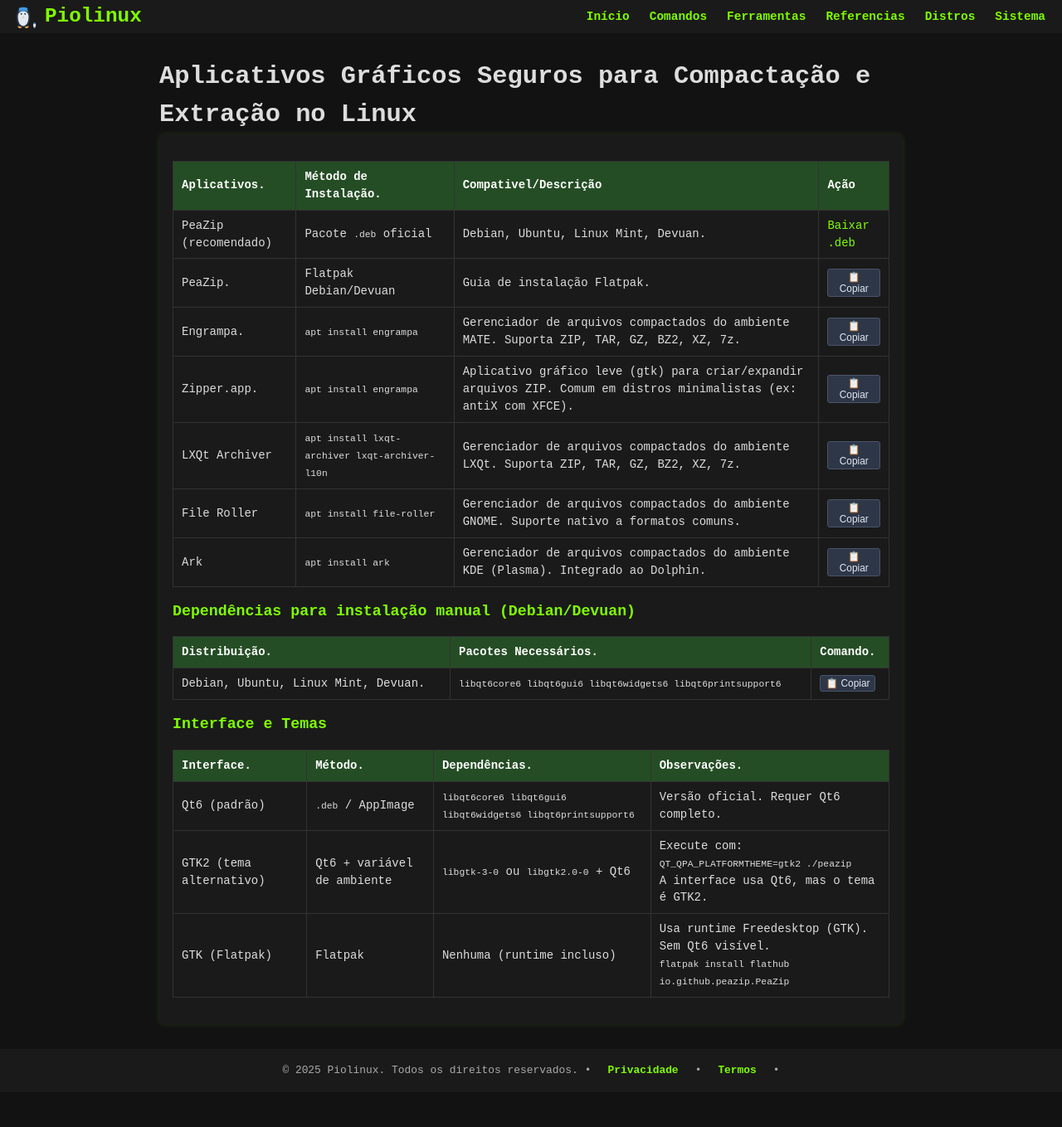
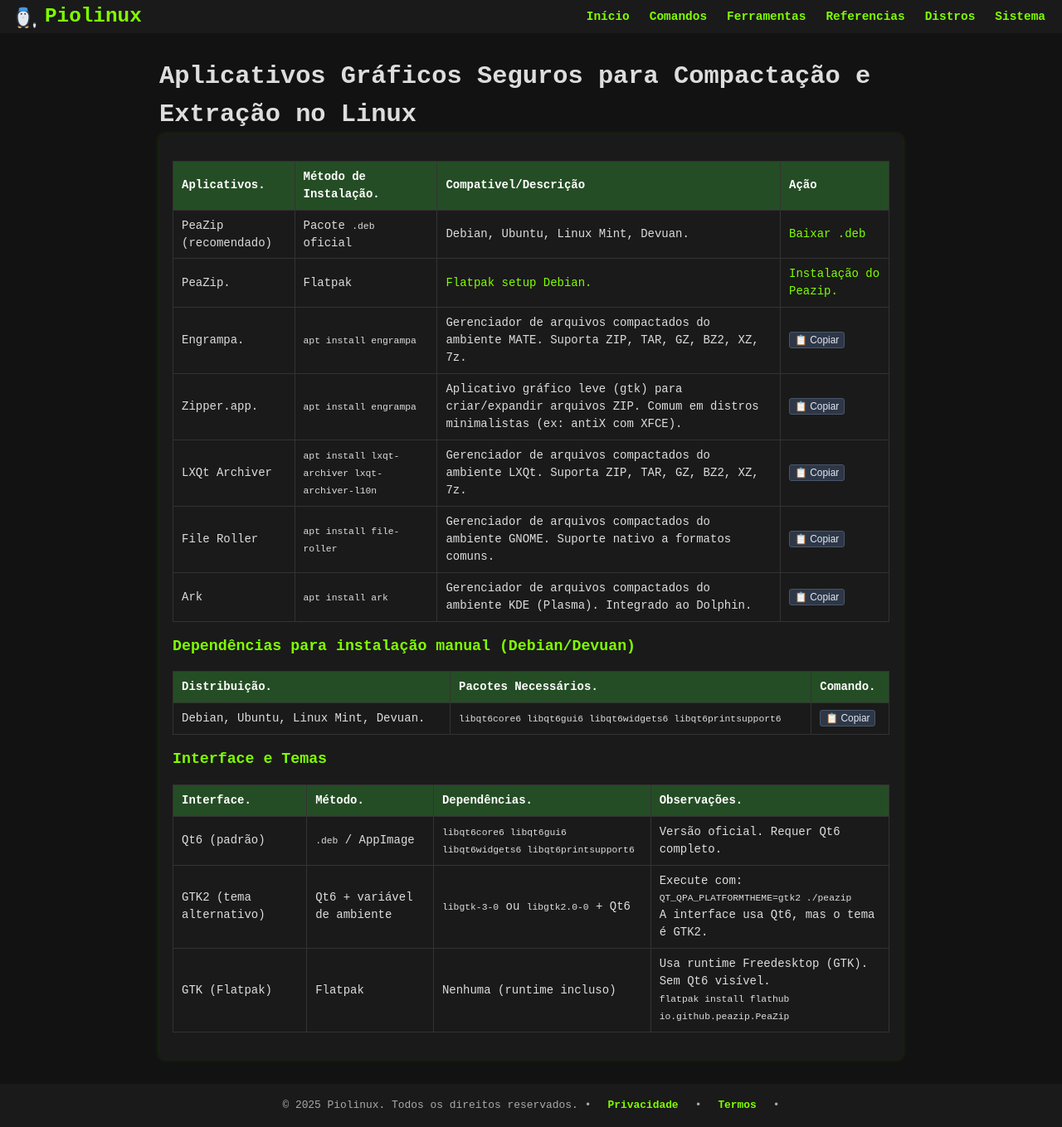
Before and after one commit to Piolinux/piolinux-site, a Jekyll site: the page built from _pages/_comandos/compactacao-e-arquivamento.md, in a window 1280 px wide. Shown: the whole page at 83% size. Built offline with Jekyll 4.4.1, drawn with Linux system fonts in a browser that asks for light colours; before the commit the page ends 1317 px from its top, so only the background shows below that.

Commit message:
Update compactacao-e-arquivamento.md

```diff
--- a/_pages/_comandos/compactacao-e-arquivamento.md
+++ b/_pages/_comandos/compactacao-e-arquivamento.md
@@ -29,12 +29,11 @@ permalink: /aplicativos-graficos-compactacao-linux/
     </tr>
    <tr>
       <td data-label="Aplicativo">PeaZip.</td>
-      <td data-label="Método">Flatpak Debian/Devuan</td>
-      <td data-label="Descrição">Guia de instalação Flatpak.</td>
-      <td data-label="Ação">
-        <button class="copy-btn" data-command="https://flathub.org/en/setup/Debian">📋 Copiar</button>
-      </td>
+      <td data-label="Método">Flatpak</td>
+      <td data-label="Descrição"><a href="https://flathub.org/en/setup/Debian" target="_blank" rel="noopener noreferrer">Flatpak setup Debian.</a></td>
+      <td data-label="Ação"><a href="https://flathub.org/en/apps/io.github.peazip.PeaZip" target="_blank" rel="noopener noreferrer">Instalação do Peazip.</a></td>
     </tr>
+
    <tr>
      <td data-label="Aplicativo">Engrampa.</td>
       <td data-label="Método"><code>apt install engrampa</code></td>
```
